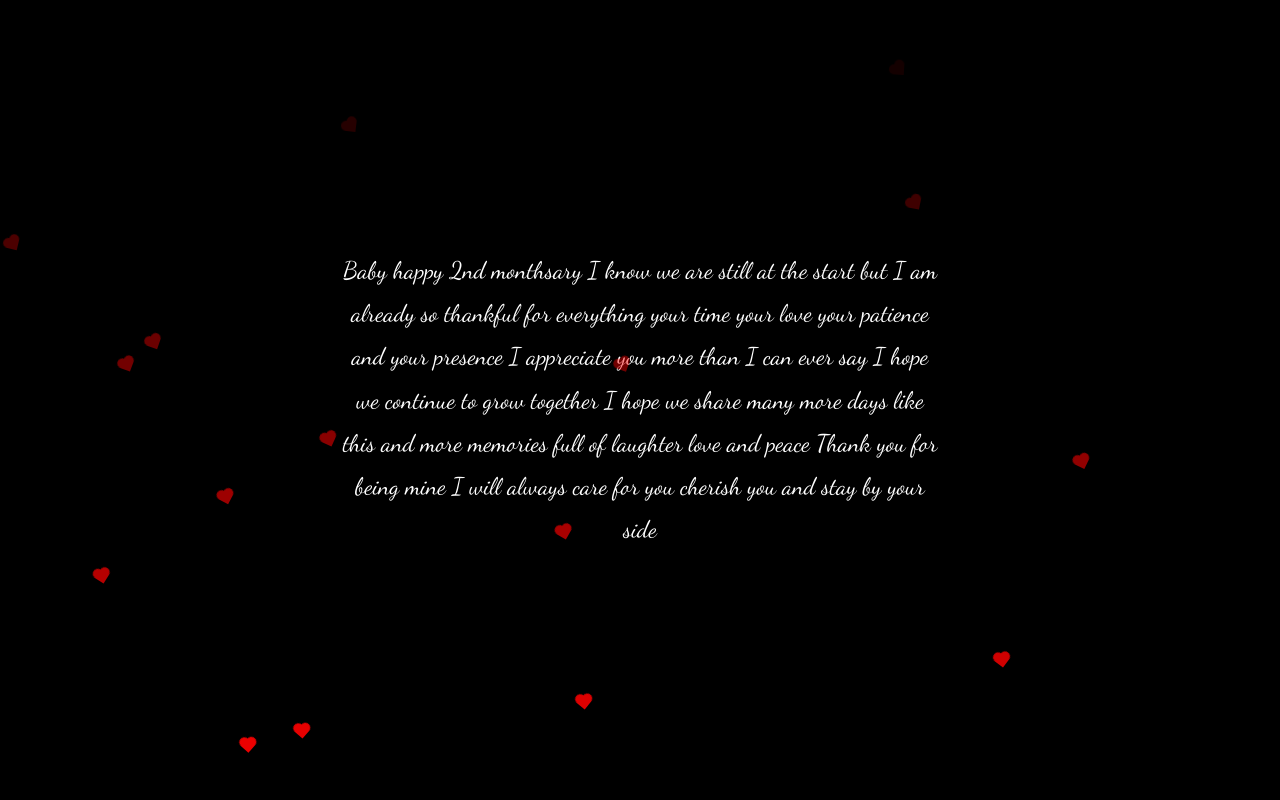
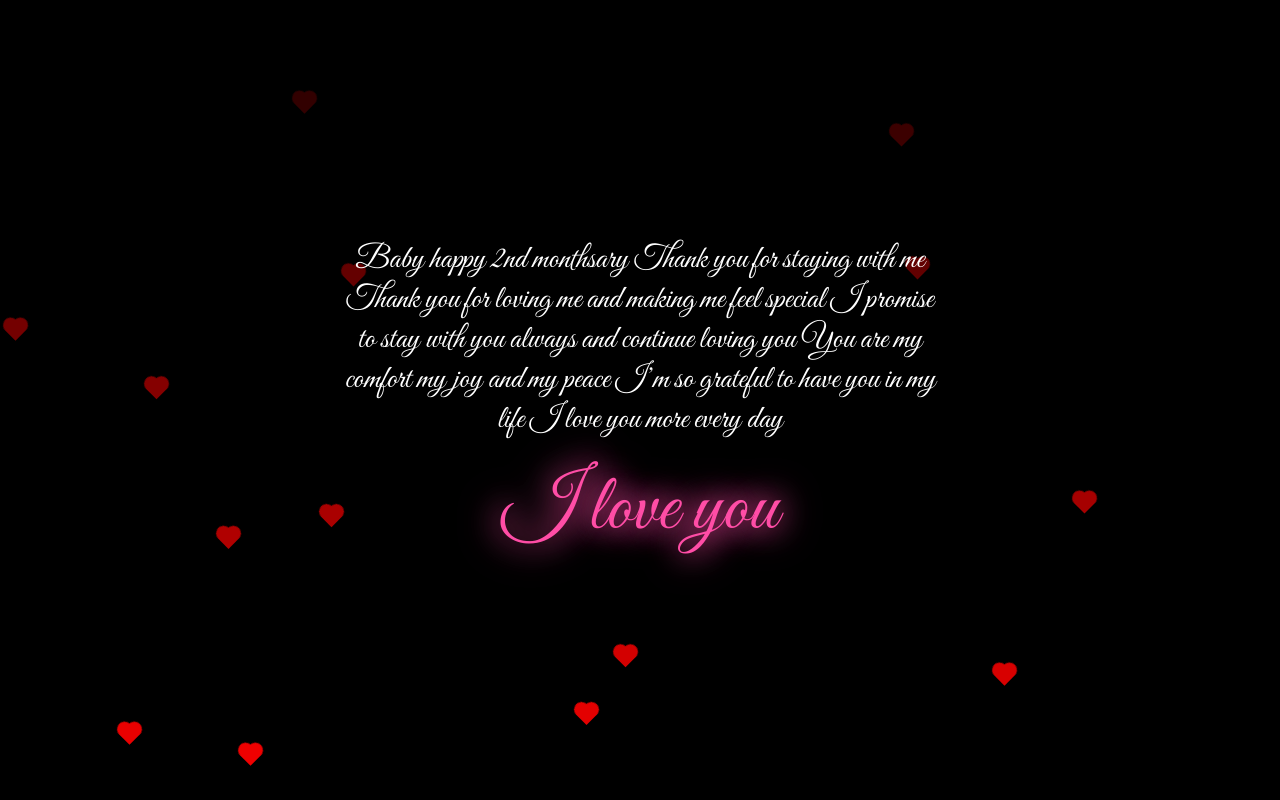
Before and after one commit to Ethan561621/Monthsaryy, a plain HTML site: page index.html in a window 1280 px wide. Drawn offline with Linux system fonts and the light colour scheme.

Commit message:
Update index.html
Music fix

```diff
--- a/index.html
+++ b/index.html
@@ -4,118 +4,136 @@
   <meta charset="UTF-8" />
   <meta name="viewport" content="width=device-width, initial-scale=1.0" />
   <title>Happy 2nd Monthsary</title>
+  <style>
+    @import url('https://fonts.googleapis.com/css2?family=Great+Vibes&display=swap');
 
-  <!-- Romantic Fonts -->
-  <link href="https://fonts.googleapis.com/css2?family=Dancing+Script&family=Great+Vibes&display=swap" rel="stylesheet">
-
-  <style>
     body {
       margin: 0;
       padding: 0;
-      background: black;
-      color: white;
-      font-family: 'Dancing Script', cursive;
-      text-align: center;
       overflow: hidden;
+      background-color: #000;
+      font-family: 'Great Vibes', cursive;
+      color: #fff;
     }
 
-    #message {
+    .message {
       position: absolute;
       top: 50%;
       left: 50%;
       transform: translate(-50%, -50%);
+      text-align: center;
+      font-size: 2em;
       padding: 20px;
-      max-width: 90%;
-      font-size: 1.5rem;
-      line-height: 1.8;
+      z-index: 10;
+      animation: fadeIn 2s ease-in-out;
     }
 
-    #glow {
-      font-family: 'Great Vibes', cursive;
-      font-size: 3rem;
-      color: white;
-      animation: glow 2s infinite alternate;
-      display: none;
-      margin-top: 30px;
+    .glow {
+      font-size: 2.5em;
+      color: #ff4da6;
+      text-shadow: 0 0 10px #ff4da6, 0 0 20px #ff4da6, 0 0 30px #ff4da6;
+      margin-top: 20px;
+      animation: pulse 2s infinite;
     }
 
-    @keyframes glow {
-      from {
-        text-shadow: 0 0 10px red, 0 0 20px pink;
+    @keyframes pulse {
+      0%, 100% {
+        text-shadow: 0 0 10px #ff4da6, 0 0 20px #ff4da6;
       }
-      to {
-        text-shadow: 0 0 20px hotpink, 0 0 30px red;
+      50% {
+        text-shadow: 0 0 30px #ff4da6, 0 0 40px #ff4da6;
       }
+    }
+
+    @keyframes fadeIn {
+      from { opacity: 0; }
+      to { opacity: 1; }
     }
 
     .heart {
       position: absolute;
-      width: 10px;
-      height: 10px;
+      width: 15px;
+      height: 15px;
       background: red;
       transform: rotate(45deg);
-      animation: float 5s linear infinite;
+      animation: float 6s linear infinite;
     }
 
-    .heart::before,
-    .heart::after {
+    .heart:before,
+    .heart:after {
       content: '';
       position: absolute;
-      width: 10px;
-      height: 10px;
+      width: 15px;
+      height: 15px;
       background: red;
       border-radius: 50%;
     }
 
-    .heart::before {
-      top: -5px;
+    .heart:before {
+      top: -7.5px;
       left: 0;
     }
 
-    .heart::after {
-      left: -5px;
+    .heart:after {
+      left: -7.5px;
       top: 0;
     }
 
     @keyframes float {
-      to {
-        transform: translateY(-100vh) rotate(360deg);
+      0% {
+        transform: translateY(100vh) rotate(45deg);
+        opacity: 1;
+      }
+      100% {
+        transform: translateY(-10vh) rotate(45deg);
         opacity: 0;
       }
     }
   </style>
 </head>
 <body>
+
+  <div class="message">
+    Baby happy 2nd monthsary
+    Thank you for staying with me
+    Thank you for loving me and making me feel special
+    I promise to stay with you always and continue loving you
+    You are my comfort my joy and my peace
+    I’m so grateful to have you in my life
+    I love you more every day
+    <div class="glow">I love you</div>
+  </div>
+
   <audio id="bg-music" autoplay loop>
     <source src="song.mp3" type="audio/mpeg" />
-    Your browser does not support the audio tag.
   </audio>
 
-  <div id="message">
-    Baby happy 2nd monthsary I know we are still at the start but I am already so thankful for everything your time your love your patience and your presence I appreciate you more than I can ever say I hope we continue to grow together I hope we share many more days like this and more memories full of laughter love and peace Thank you for being mine I will always care for you cherish you and stay by your side
-    <div id="glow">I love you</div>
-  </div>
+  <script>
+    // Trigger music on first user interaction
+    document.addEventListener('click', () => {
+      const audio = document.getElementById('bg-music');
+      if (audio && audio.paused) {
+        audio.play().catch(() => {
+          console.log("Autoplay blocked");
+        });
+      }
+    });
 
-  <script>
-    const glow = document.getElementById('glow');
-
-    // Show glowing text after 10 seconds
-    setTimeout(() => {
-      glow.style.display = 'block';
-    }, 10000);
-
-    // Create floating hearts
+    // Generate floating hearts
     function createHeart() {
       const heart = document.createElement('div');
       heart.classList.add('heart');
       heart.style.left = Math.random() * 100 + 'vw';
-      heart.style.top = '100vh';
-      heart.style.animationDuration = (Math.random() * 3 + 2) + 's';
+      heart.style.animationDuration = (Math.random() * 3 + 3) + 's';
       document.body.appendChild(heart);
-      setTimeout(() => heart.remove(), 5000);
+
+      setTimeout(() => {
+        heart.remove();
+      }, 6000);
     }
 
     setInterval(createHeart, 300);
   </script>
+
 </body>
 </html>
```
